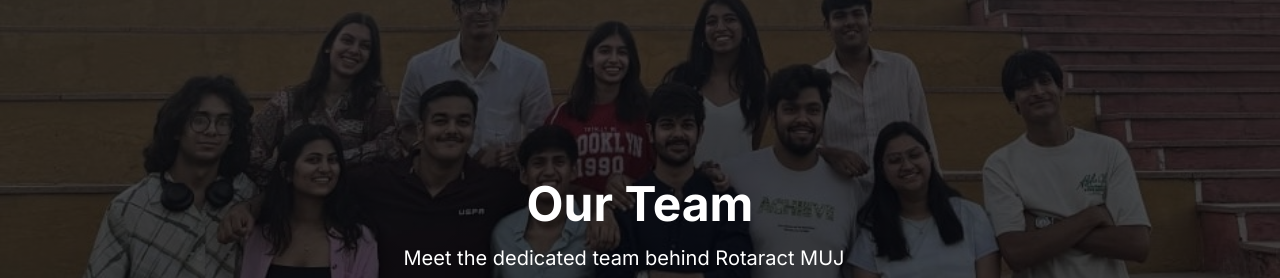
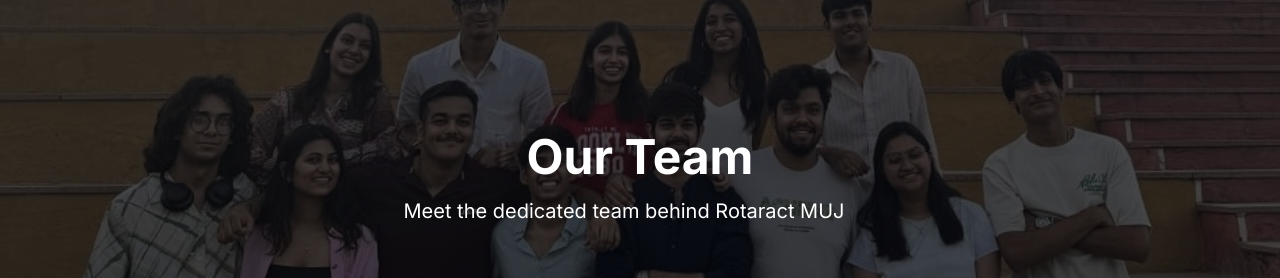
Before and after one commit to parvrangbulla/muj-rotaract-connect, a React (Vite) app: page /team in a window 1280 px wide. Shown: the part 85-363 px from the top of the page. Built offline with nearby package versions, Linux system fonts and the light colour scheme.

Commit message:
Visual edit in Lovable
Edited UI in Lovable

```diff
--- a/src/components/PageHeader.tsx
+++ b/src/components/PageHeader.tsx
@@ -17,7 +17,7 @@ const PageHeader = ({
     backgroundPosition: 'center'
   }}>
       <div className="container text-center text-white z-10 py-0 px-0 mx-0 my-0">
-        <h1 className="text-4xl md:text-5xl font-bold mb-4 my-[94px] px-0 py-0 mx-0">{title}</h1>
+        <h1 className="text-4xl md:text-5xl font-bold mb-4 px-0 py-0 mx-0 my-0">{title}</h1>
         {subtitle && <p className="text-lg max-w-3xl md:text-xl font-normal text-center px-0 my-0 py-0 mx-[240px]">{subtitle}</p>}
         {children}
       </div>
```
